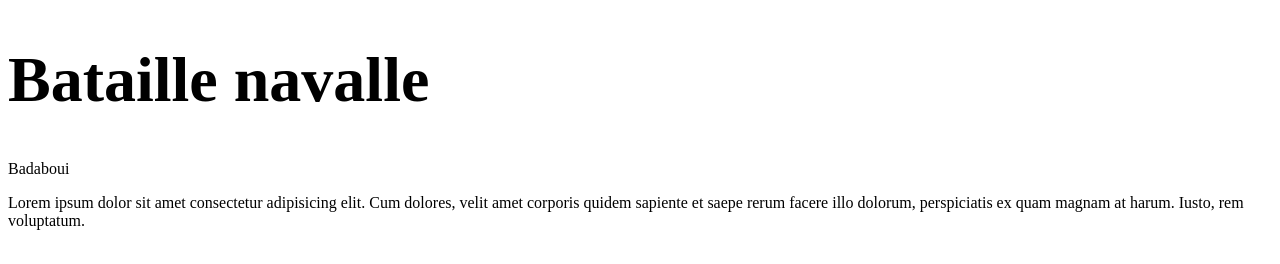
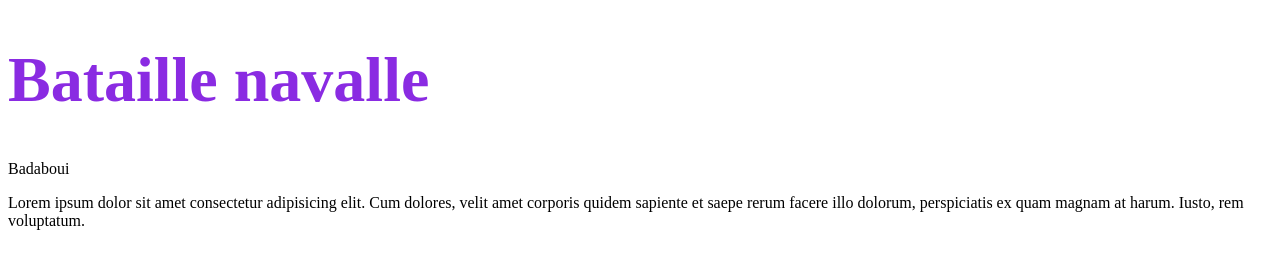
Before and after one commit to Khoboyard/bataille-navale-en-ligne, a plain HTML site: page index.html in a window 1280 px wide. Drawn offline with Linux system fonts and the light colour scheme.

Commit message:
Modification du titre en violet

```diff
--- a/css/style.css
+++ b/css/style.css
@@ -1,4 +1,4 @@
 h1 {
-    color: jaune;
+    color: blueviolet;
     font-size: 4em;
 }
```
